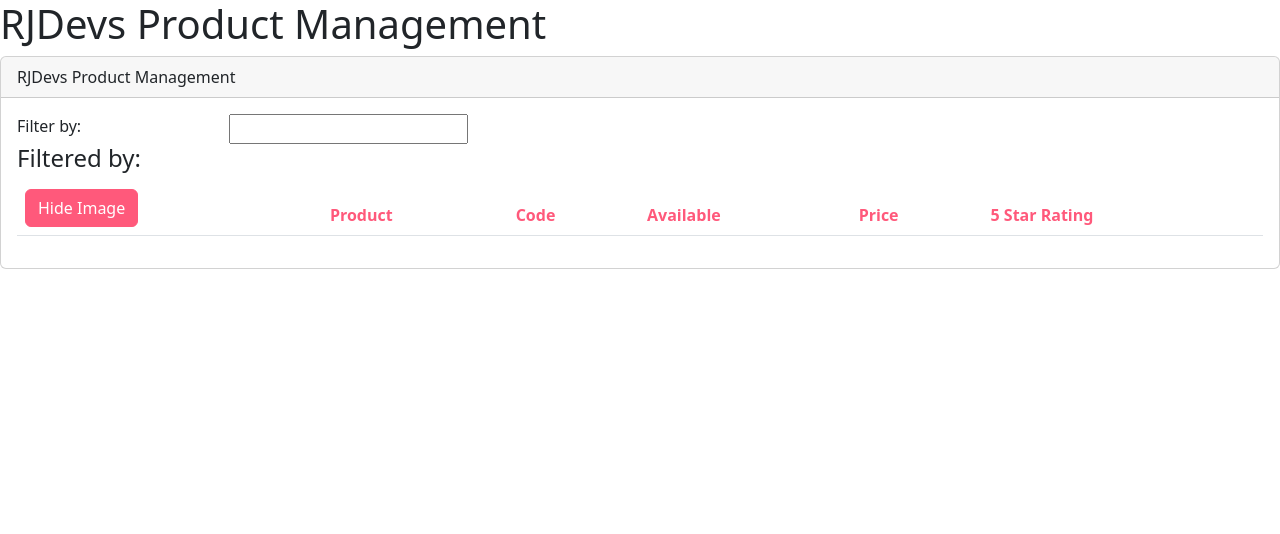
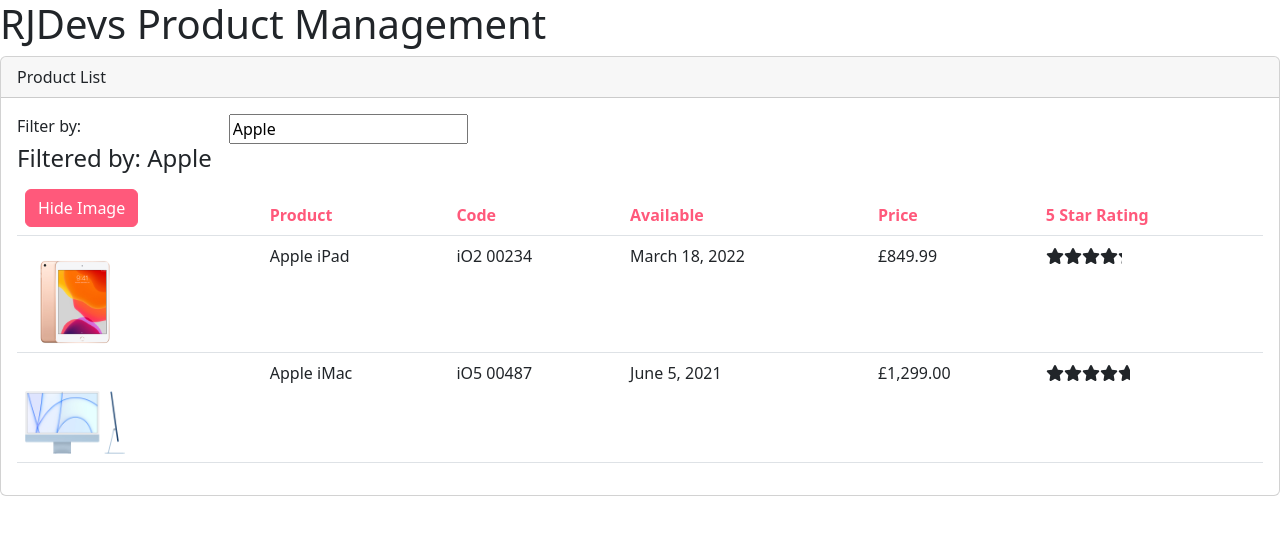
Before and after one commit to rnxavier/product-management-app, an Angular app: page / in a window 1280 px wide. Shown: the top 534 px of the page. Built offline with nearby package versions, Linux system fonts and the light colour scheme.

Commit message:
added input and output decorators

```diff
--- a/package.json
+++ b/package.json
@@ -18,6 +18,11 @@
     "@angular/platform-browser": "^15.0.0",
     "@angular/platform-browser-dynamic": "^15.0.0",
     "@angular/router": "^15.0.0",
+    "@fortawesome/angular-fontawesome": "^0.12.0",
+    "@fortawesome/fontawesome-svg-core": "^6.2.1",
+    "@fortawesome/free-brands-svg-icons": "^6.2.1",
+    "@fortawesome/free-regular-svg-icons": "^6.2.1",
+    "@fortawesome/free-solid-svg-icons": "^6.2.1",
     "bootstrap": "^5.2.3",
     "font-awesome": "^4.7.0",
     "rxjs": "~7.5.0",
--- a/src/app/app.module.ts
+++ b/src/app/app.module.ts
@@ -2,23 +2,27 @@ import { NgModule } from '@angular/core';
 import { BrowserModule } from '@angular/platform-browser';
 import { FormsModule } from '@angular/forms';
 import { CommonModule } from '@angular/common';
+import { FontAwesomeModule } from '@fortawesome/angular-fontawesome';
 import { ConvertToSpacesPipe } from './shared/convert-to-space.pipe';
 
 import { AppRoutingModule } from './app-routing.module';
 import { AppComponent } from './app.component';
 import { ProductListComponent } from './products/product-list.component';
+import { StarComponent } from './shared/star.component';
 
 @NgModule({
   declarations: [
     AppComponent,
     ProductListComponent,
+    StarComponent,
     ConvertToSpacesPipe
   ],
   imports: [
     BrowserModule,
     AppRoutingModule,
     FormsModule,
-    CommonModule
+    CommonModule,
+    FontAwesomeModule
   ],
   providers: [],
   bootstrap: [AppComponent]
--- a/src/app/products/product-list.component.html
+++ b/src/app/products/product-list.component.html
@@ -43,7 +43,7 @@
                 <td>{{item.productCode | convertToSpaces : "-"}}</td>
                 <td>{{item.releaseDate}}</td>
                 <td>{{item.price | currency : "GBP"}}</td>
-                <td>{{item.starRating}}</td>
+                <td><pm-star [rating]="item.starRating" (ratingClicked)="onRatingClicked($event)"></pm-star></td>
             </tr>
           </tbody>
         </table>
--- a/src/app/products/product-list.component.ts
+++ b/src/app/products/product-list.component.ts
@@ -8,7 +8,7 @@ import { IProduct } from "./product";
 })
 
 export class ProductListComponent implements OnInit {
-    pageTitle: string = "RJDevs Product Management";
+    pageTitle: string = "Product List";
     imageWidth: number = 100;
     showImage: boolean = true;
 
@@ -33,7 +33,7 @@ export class ProductListComponent implements OnInit {
         "releaseDate": "March 18, 2022",
         "description": "Latest release tablet",
         "price": 849.99,
-        "starRating": 4.7,
+        "starRating": 3.8,
         "imageUrl": "../assets/ipad.jpeg"
     },
     {
@@ -43,7 +43,7 @@ export class ProductListComponent implements OnInit {
         "releaseDate": "June 5, 2021",
         "description": "Desktop monitor with built-in PC",
         "price": 1299,
-        "starRating": 4.9,
+        "starRating": 4.2,
         "imageUrl": "../assets/imac.jpeg"
     }
 ];
@@ -58,8 +58,12 @@ performFilter(filterBy: string): IProduct[] {
         (item: IProduct) => item.productName.toLocaleLowerCase().includes(filterBy))
 }
 
+onRatingClicked(message: string): void {
+    this.pageTitle = "Product List: " + message;
+}
+
 ngOnInit(): void {
-    // this.listFilter = "";
+    this.listFilter = "Apple";
 }
 
 }
--- a/src/app/shared/star.component.css
+++ b/src/app/shared/star.component.css
@@ -0,0 +1,6 @@
+.crop {
+    overflow: hidden;
+  }
+  div {
+    cursor: pointer;
+  }
--- a/src/app/shared/star.component.html
+++ b/src/app/shared/star.component.html
@@ -2,11 +2,11 @@
      [style.width.px]="cropWidth"
      [title]="rating"
      (click)='onClick()'>
-  <div style="width: 75px">
-    <span class="fa fa-star"></span>
-    <span class="fa fa-star"></span>
-    <span class="fa fa-star"></span>
-    <span class="fa fa-star"></span>
-    <span class="fa fa-star"></span>
+  <div style="width: 100px">
+    <fa-icon [icon]="starIcon"></fa-icon>
+    <fa-icon [icon]="starIcon"></fa-icon>
+    <fa-icon [icon]="starIcon"></fa-icon>
+    <fa-icon [icon]="starIcon"></fa-icon>
+    <fa-icon [icon]="starIcon"></fa-icon>
   </div>
 </div>
--- a/src/app/shared/star.component.ts
+++ b/src/app/shared/star.component.ts
@@ -1,4 +1,5 @@
-import { Component, OnChanges, SimpleChanges } from "@angular/core";
+import { Component, EventEmitter, Input, OnChanges, Output } from "@angular/core";
+import { faStar } from '@fortawesome/free-solid-svg-icons';
 
 @Component({
     selector: "pm-star",
@@ -7,14 +8,19 @@ import { Component, OnChanges, SimpleChanges } from "@angular/core";
 })
 
 export class StarComponent implements OnChanges{
-    cropWidth: number = 75;
-    rating: number = 4;
+    cropWidth: number = 100;
+    //Input passes information from parent to child component
+    @Input() rating: number = 0;
+    starIcon = faStar;
+    //Child component passes information to parent by emitting an event
+    @Output() ratingClicked: EventEmitter<string> = new EventEmitter<string>();
 
-    onClick() {
 
+    onClick(): void {
+        this.ratingClicked.emit((`The rating ${this.rating} was clicked`))
     }
 
     ngOnChanges(): void {
-        this.cropWidth = this.rating * 75/5
+        this.cropWidth = this.rating * 100/5
     }
 }
```
Also changed, not shown: 1 other file (tests, documents, lock files or other folders).
